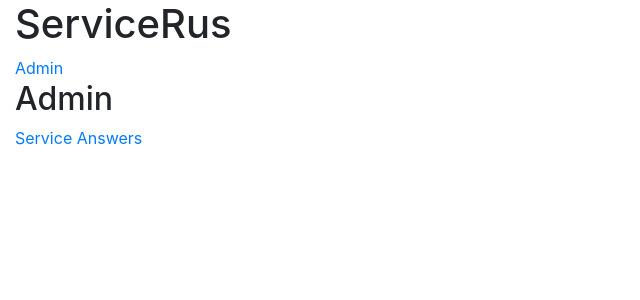
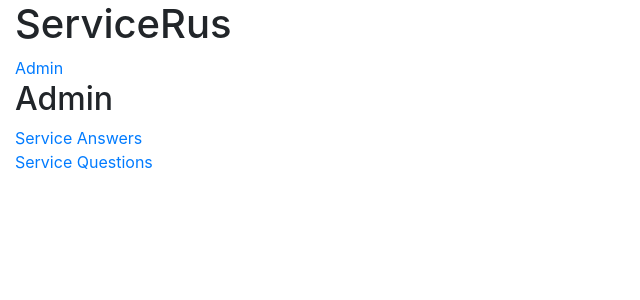
Before and after one commit to sd19oracle/cs4500-sp19-client-react-oracle, a React (Create React App) app: page /admin in a window 1280 px wide. Shown: the top 300 px of the page, without its empty margins (0-640 px from the left). Built offline with nearby package versions, Linux system fonts and the light colour scheme.

Commit message:
add component Service Questions

```diff
--- a/src/App.js
+++ b/src/App.js
@@ -2,6 +2,7 @@ import React, { Component } from 'react';
 import '../node_modules/bootstrap/dist/css/bootstrap.min.css'
 import {BrowserRouter as Router, Route, Link} from 'react-router-dom'
 import Admin from './components/Admin'
+import ServiceAnswers from './components/ServiceAnswers'
 // import './App.css';
 
 class App extends Component {
--- a/src/components/Admin.js
+++ b/src/components/Admin.js
@@ -1,6 +1,7 @@
 import React from 'react'
 import {BrowserRouter as Router, Link, Route} from 'react-router-dom'
 import ServiceAnswers from './ServiceAnswers'
+import ServiceQuestions from './ServiceQuestions'
 
 const Admin = () =>
     <div>
@@ -10,12 +11,18 @@ const Admin = () =>
                 <div className="col-3">
                     <Link to="/admin/service-answers">Service Answers</Link>
                     <br/>
+                    <Link to="/admin/service-questions">Service Questions</Link>
+                    <br/>
                 </div>
                 <div className="col-9">
                     <Route
                         path="/admin/service-answers"
                         exact
                         component={ServiceAnswers}/>
+                    <Route
+                        path="/admin/service-questions"
+                        exact
+                        component={ServiceQuestions}/>
                 </div>
             </div>
         </Router>
--- /dev/null
+++ b/src/components/ServiceQuestions.js
@@ -0,0 +1,27 @@
+import React from 'react'
+
+class ServiceQuestions extends React.Component {
+    render() {
+        return (
+            <div>
+                <h3>Service Questions</h3>
+                <table className="table">
+                    {
+                    /* <tbody>
+                    {
+                        this.state.serviceQuestions
+                            .map(serviceQuestion =>
+                                <tr key={serviceQuestion.id}>
+                                    <td>{serviceQuestion.question}</td>
+                                </tr>
+                            )
+                    }
+                    </tbody> */}
+                <h1>Service Questions</h1>
+                </table>
+            </div>
+        )
+    }
+}
+
+export default ServiceQuestions
```
